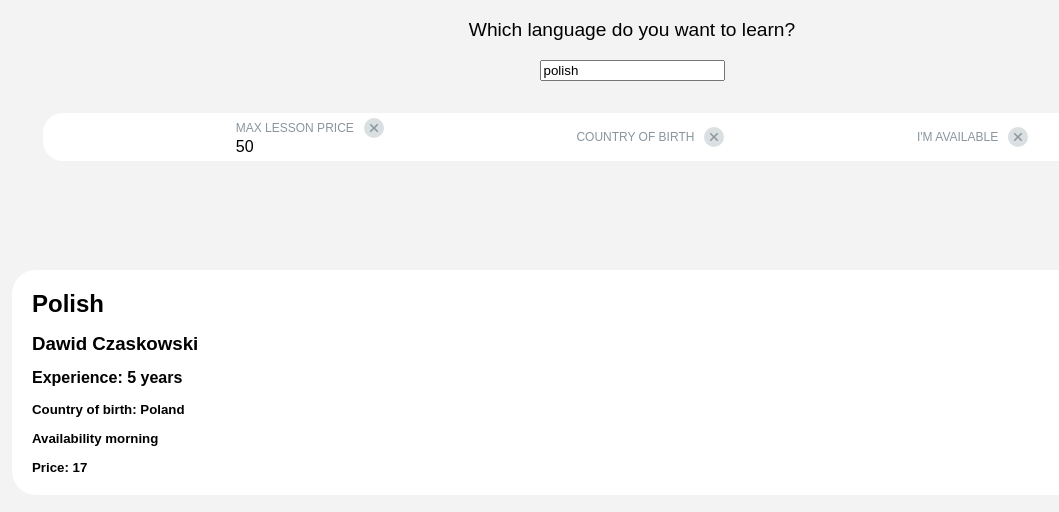
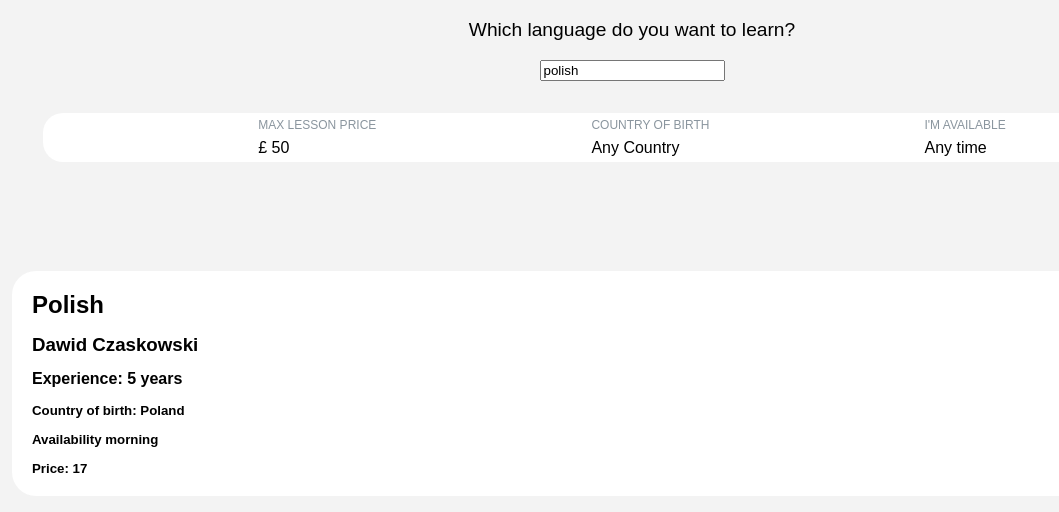
Before and after one commit to ryan50500/Language__App__React__TypeScript, a React (Create React App) app: page / in a window 1280 px wide. Shown: the top 512 px of the page, without its empty margins (8-1067 px from the left). Built offline with nearby package versions, Linux system fonts and the light colour scheme.

Commit message:
adding css to filters and delete functionality

```diff
--- a/src/components/FilteredTeachers.tsx
+++ b/src/components/FilteredTeachers.tsx
@@ -26,7 +26,9 @@ const FilteredTeachers: React.FC<Props> = ({ initialInputText }) => {
             arrayMatched.price < maxPrice && arrayMatched.country.toLowerCase().indexOf(teacherBirthCountry.toString()) !== -1 &&
             arrayMatched.availability.toLowerCase().indexOf(teacherAvailability.toString()) !== -1
     );
-
+    // if (filteredTeachers.length === 0) {
+    //     filteredTeachers = TeacherArray;
+    // }
 
 
     // this function is called when user selects a price range
@@ -49,12 +51,6 @@ const FilteredTeachers: React.FC<Props> = ({ initialInputText }) => {
 
 
     // REMOVE FILTERS
-    // remove Availability filter
-    const removeAvailability = (e: React.MouseEvent<HTMLDivElement, MouseEvent>) => {
-        setIsAvailabilityVisible(false);
-        setTeacherAvailability("");
-        e.stopPropagation();
-    };
     // remove Price filter
     const removePriceFilter = (e: React.MouseEvent<HTMLDivElement, MouseEvent>) => {
         setIsPriceRangeVisible(false);
@@ -67,7 +63,12 @@ const FilteredTeachers: React.FC<Props> = ({ initialInputText }) => {
         setTeacherBirthCountry("")
         e.stopPropagation();
     };
-
+    // remove Availability filter
+    const removeAvailability = (e: React.MouseEvent<HTMLDivElement, MouseEvent>) => {
+        setIsAvailabilityVisible(false);
+        setTeacherAvailability("");
+        e.stopPropagation();
+    };
 
 
 
@@ -79,6 +80,7 @@ const FilteredTeachers: React.FC<Props> = ({ initialInputText }) => {
     };
     // Open price filter
     const openBirthCountryFilter = () => {
+        console.log('why')
         setIsBirthCountryVisible(!isBirthCountryVisible);
     };
     // Open price filter
@@ -94,32 +96,40 @@ const FilteredTeachers: React.FC<Props> = ({ initialInputText }) => {
             {/* filter teachers by price */}
             <div className={PriceFilterStyles.filter__options}>
                 <div className={PriceFilterStyles.flex__column} onClick={openPriceFilter}>
+                    <span className={PriceFilterStyles.filter__type}>MAX LESSON PRICE</span>
                     <div className={PriceFilterStyles.flex__align}>
-                        <span>MAX LESSON PRICE</span>
+                        <span>£ {maxPrice}</span>
+                        {maxPrice < 50 ? (
                             <div className={PriceFilterStyles.resetPrice} onClick={removePriceFilter}>
                                 <svg height="9" viewBox="0 0 12 12" width="9" xmlns="http://www.w3.org/2000/svg" className={PriceFilterStyles.resetPriceCross}><path d="M6 4.586L10.293.293l1.414 1.414L7.414 6l4.293 4.293-1.414 1.414L6 7.414l-4.293 4.293-1.414-1.414L4.586 6 .293 1.707 1.707.293z"></path></svg>
+                            </div>) : null
+                        }
                     </div>
-                    </div>
-                    <span>{maxPrice}</span>
                 </div>
 
                 {/* filter teachers by birth country */}
-                <div className={PriceFilterStyles.flex__column}>
-                    <div className={PriceFilterStyles.flex__align} onClick={openBirthCountryFilter}>
-                        <span>COUNTRY OF BIRTH</span>
+                <div className={PriceFilterStyles.flex__column} onClick={openBirthCountryFilter}>
+                    <span className={PriceFilterStyles.filter__type}>COUNTRY OF BIRTH</span>
+                    <div className={PriceFilterStyles.flex__align}>
+                        <span>{teacherBirthCountry.length === 0 ? 'Any Country' : teacherBirthCountry}</span>
+                        {teacherBirthCountry.length > 0 ? (
                             <div className={PriceFilterStyles.resetPrice} onClick={removeBirthCountry}>
                                 <svg height="9" viewBox="0 0 12 12" width="9" xmlns="http://www.w3.org/2000/svg" className={PriceFilterStyles.resetPriceCross}><path d="M6 4.586L10.293.293l1.414 1.414L7.414 6l4.293 4.293-1.414 1.414L6 7.414l-4.293 4.293-1.414-1.414L4.586 6 .293 1.707 1.707.293z"></path></svg>
-                        </div>
+                            </div>) : null
+                        }
                     </div>
                 </div>
 
                 {/* filter teachers by availability */}
-                <div className={PriceFilterStyles.flex__column}>
-                    <div className={PriceFilterStyles.flex__align} onClick={openAvailabilityFilter}>
-                        <span>I'M AVAILABLE</span>
+                <div className={PriceFilterStyles.flex__column} onClick={openAvailabilityFilter}>
+                    <span className={PriceFilterStyles.filter__type}>I'M AVAILABLE</span>
+                    <div className={PriceFilterStyles.flex__align}>
+                        <span>{teacherAvailability.length === 0 ? 'Any time' : teacherAvailability}</span>
+                        {teacherAvailability.length > 0 ? (
                             <div className={PriceFilterStyles.resetPrice} onClick={removeAvailability}>
                                 <svg height="9" viewBox="0 0 12 12" width="9" xmlns="http://www.w3.org/2000/svg" className={PriceFilterStyles.resetPriceCross}><path d="M6 4.586L10.293.293l1.414 1.414L7.414 6l4.293 4.293-1.414 1.414L6 7.414l-4.293 4.293-1.414-1.414L4.586 6 .293 1.707 1.707.293z"></path></svg>
-                        </div>
+                            </div>) : null
+                        }
                     </div>
                 </div>
             </div>
--- a/src/components/PriceFilterStyles.module.css
+++ b/src/components/PriceFilterStyles.module.css
@@ -85,9 +85,10 @@
   display: flex;
   align-items: center;
 }
-.flex__align span {
+.flex__column .filter__type {
   font-size: 12px;
   color: #8a959e;
+  margin-bottom: 7px;
 }
 
 .visible {
```
Lines whose indentation alone changed are shown as unchanged.
